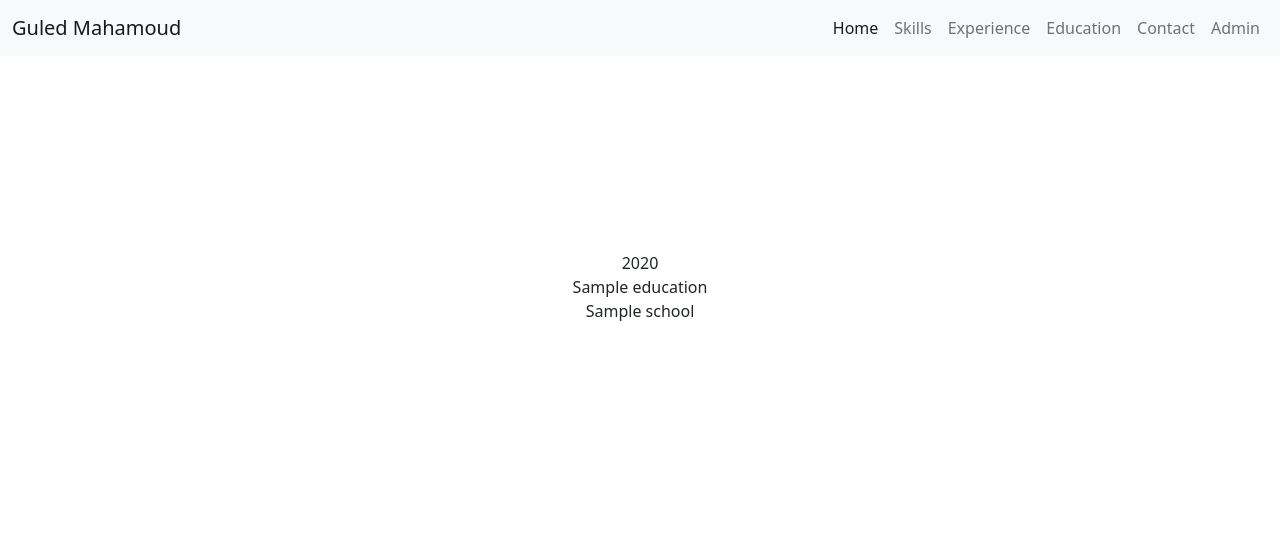
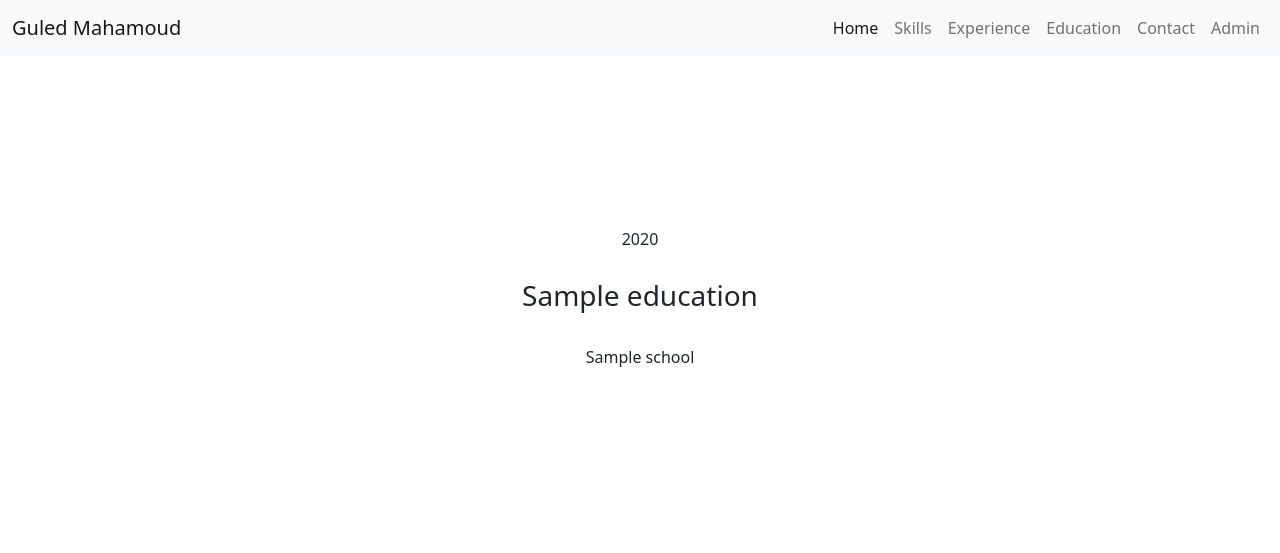
Before and after one commit to gammaled/my-resume-website, a Flask app: page /education in a window 1280 px wide. Shown: the top 553 px of the page. Run offline with Flask 2, Linux system fonts and the light colour scheme; a database or web service that is not in the repository returns one stand-in record (values such as "Sample title"); some libraries are stand-ins or nearby versions.

Commit message:
reduced size of margin bottom of school year

```diff
--- a/templates/education.html
+++ b/templates/education.html
@@ -4,11 +4,11 @@
 <div id="education" class="col-12 text-center">
     {% for school in education %}
     <div class="col-12 mb-5">
-    {{ school.year }}<br>
-    {{ school.name }}<br>
-    {{ school.school }}<br>
+        <p class="mb-1">{{ school.year }}</p><br>
+        <h3>{{ school.name }}</h3><br>
+        {{ school.school }}<br>
     </div>
-{% endfor %}
+    {% endfor %}
 </div>
 
 
```
